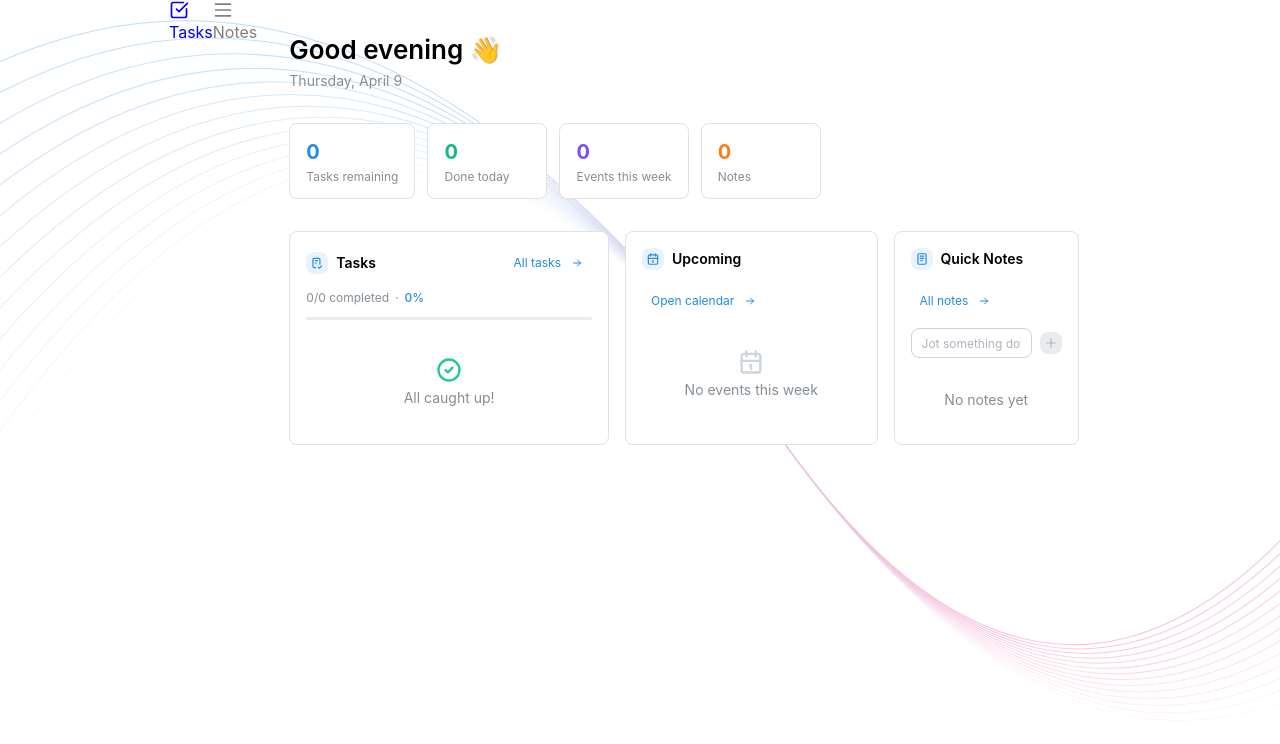
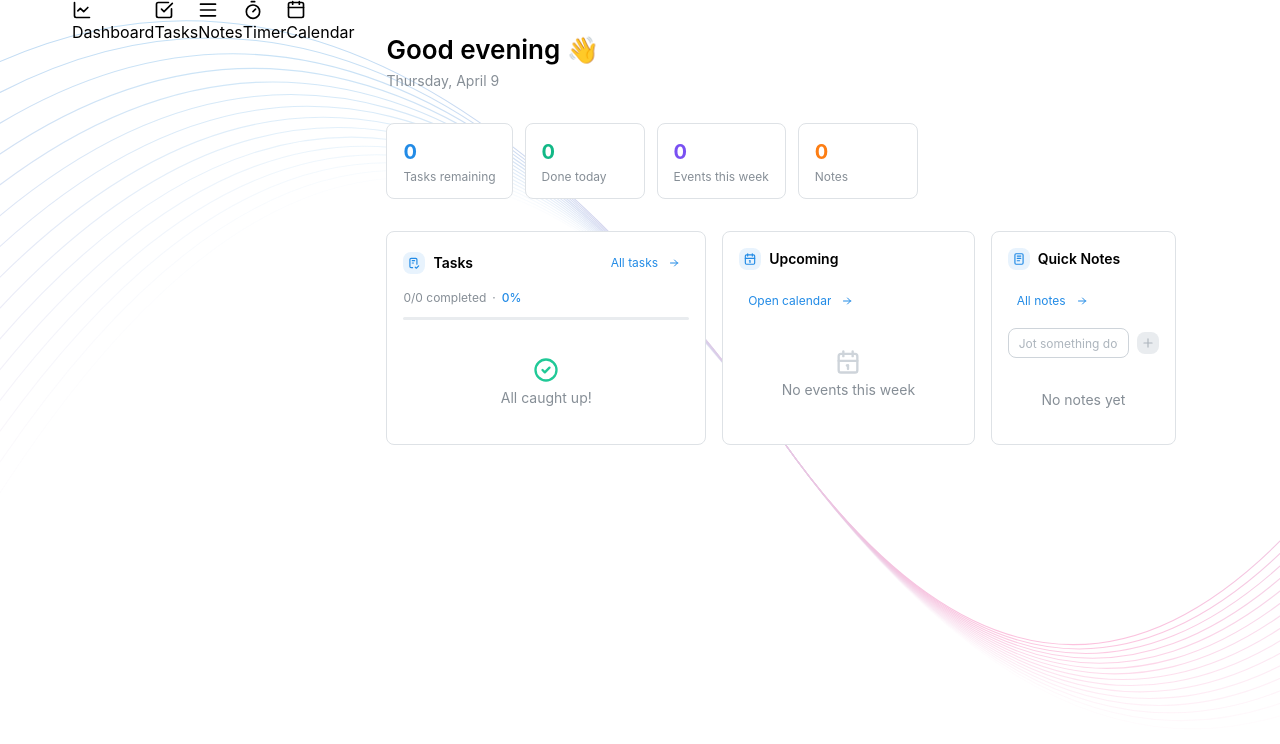
Before and after one commit to anandita-3217/gratify, a React (Vite) app in the folder src/renderer/: page / in a window 1280 px wide. Shown: the top 744 px of the page. Built offline with nearby package versions, Linux system fonts and the light colour scheme.

Commit message:
better side bar and better styling for navItem

```diff
--- a/src/renderer/src/components/NavItem.jsx
+++ b/src/renderer/src/components/NavItem.jsx
@@ -1,8 +1,9 @@
 export default function NavItem({ label, icon, isActive, onClick }) {
   return (
     <button
+
       onClick={onClick}
-      style={{color: isActive ? 'blue' : 'gray'}}
+      className={ isActive ? 'text-blue-500' : 'text-gray-500'}
     >
       {icon}
       {label}
--- a/src/renderer/src/components/Sidebar.jsx
+++ b/src/renderer/src/components/Sidebar.jsx
@@ -186,27 +186,31 @@
 import { CheckSquare, TextAlignJustify, Calendar,Timer ,ChartLine      } from 'lucide-react'
 import NavItem from './NavItem'
 import { useState } from 'react';
-import {Box, Stack} from '@mantine/core'
 
 export default function Sidebar(){
   const [activePage, setActivePage] = useState('tasks')
+  const navItems = [
+    { id: 'dashboard', label: 'Dashboard', icon: <ChartLine size={20} /> },
+    { id: 'tasks', label: 'Tasks', icon: <CheckSquare size={20} /> },
+    { id: 'notes', label: 'Notes', icon: <TextAlignJustify size={20} /> },
+    { id: 'timer', label: 'Timer', icon: <Timer size={20} /> },
+    { id: 'calendar', label: 'Calendar', icon: <Calendar size={20} /> },
+
+  ]
   return (
-    <div className='flex flex-row gap-2'>
+    <div className='flex flex-col gap-2'>
 
-      <NavItem
-        label="Tasks"
-        icon={<CheckSquare size={20} />}
-        isActive={activePage === 'tasks'}
-        onClick={() => setActivePage('tasks')}
-      />
-      <NavItem
-        label="Notes"
-        icon={<TextAlignJustify size={20} />}
-        isActive={activePage === 'notes'}
-        onClick={() => setActivePage('notes')}
-      />
-
-
+      {navItems.map(
+        item => (
+          <NavItem
+          key={item.id}
+          label={item.label}
+          icon={item.icon}
+          isActive={activePage === item.id}
+          onClick={() => setActivePage(item.id)}
+          />
+        )
+      ) }
     </div>
   );
 }
```
